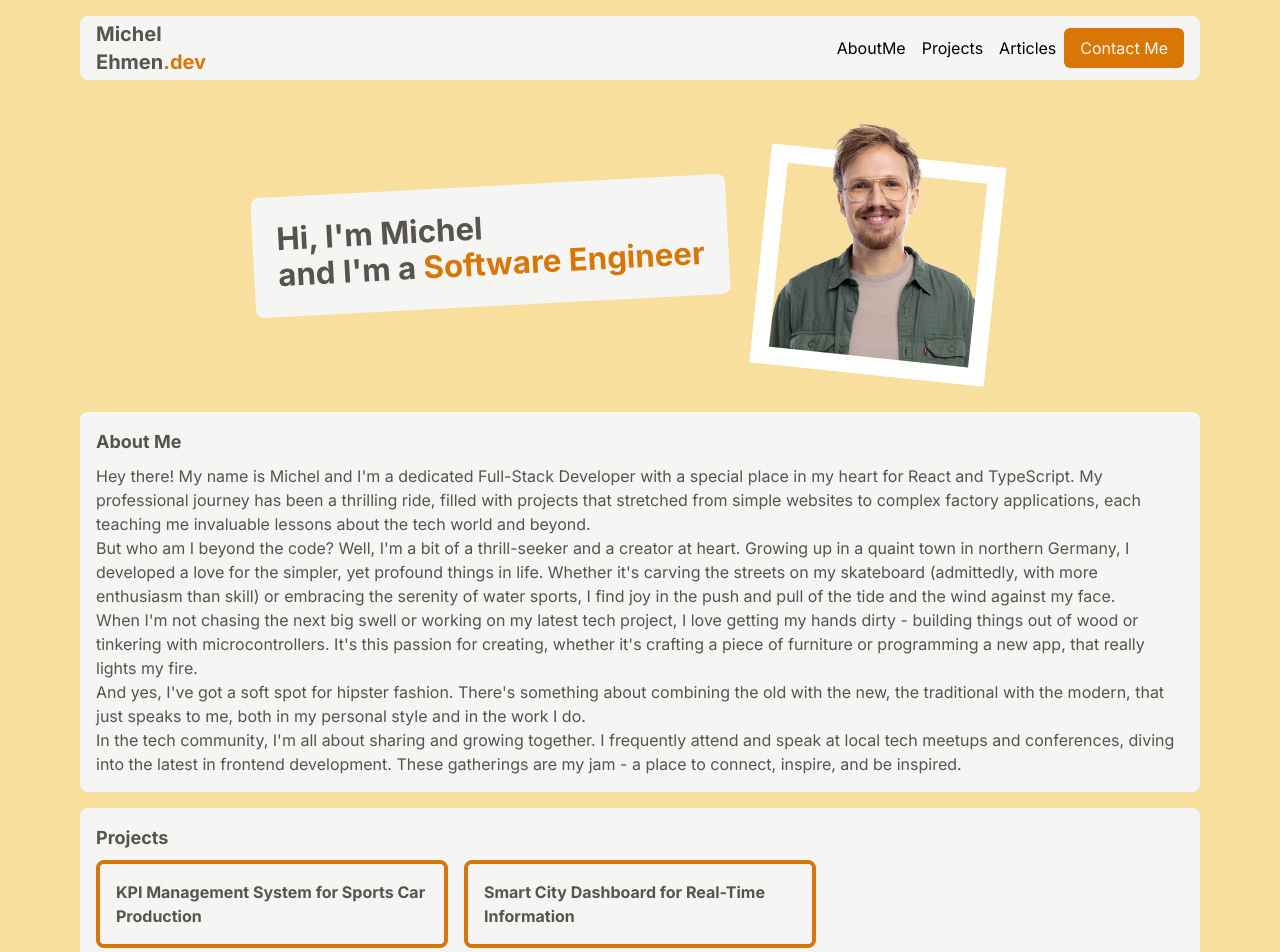
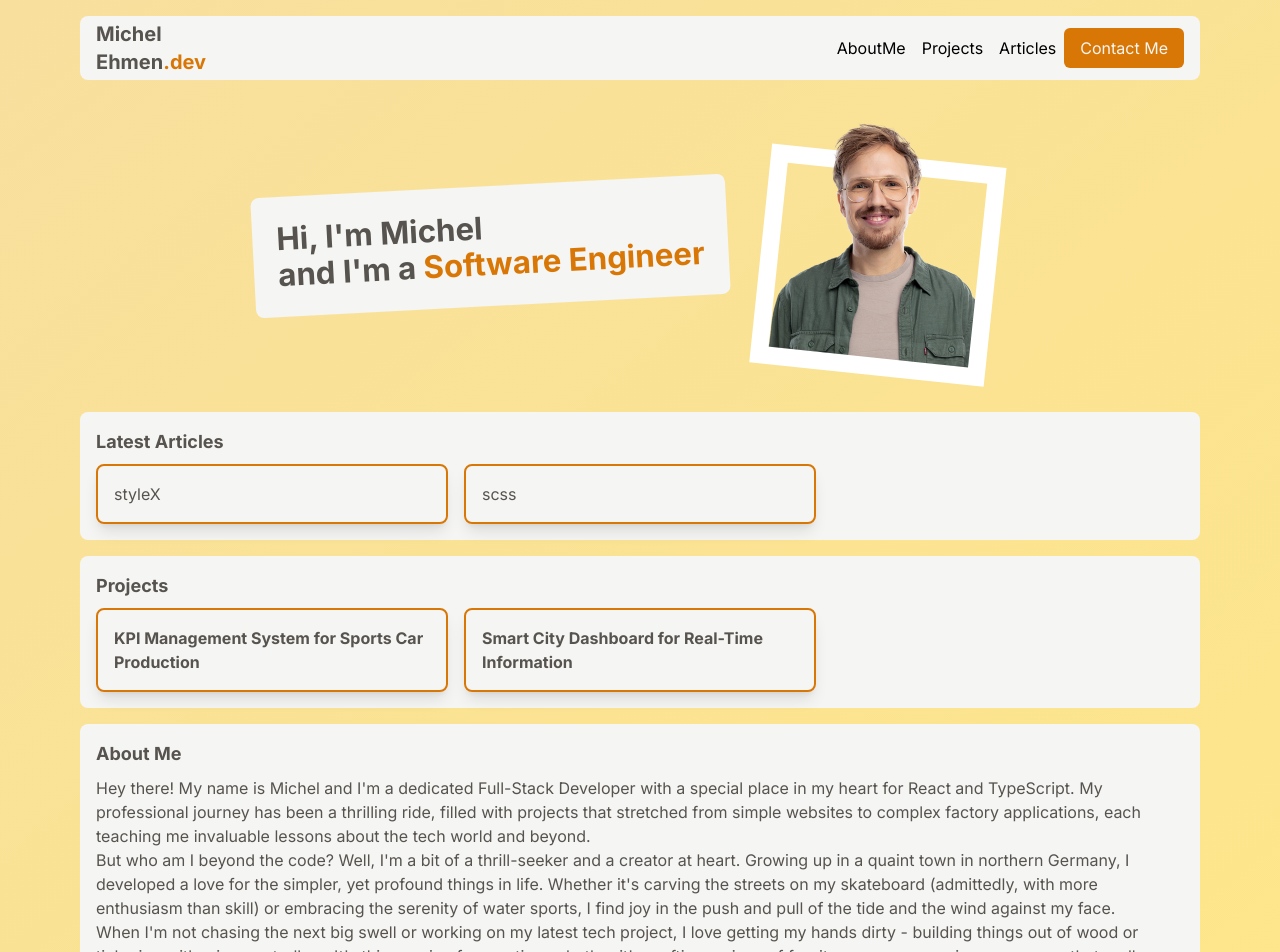
Before and after one commit to MichelEhmen/personal-website, a Next.js app: page / in a window 1280 px wide. Shown: the top 952 px of the page. Built offline with nearby package versions, Linux system fonts and the light colour scheme.

Commit message:
add general animation

```diff
--- a/src/app/layout.tsx
+++ b/src/app/layout.tsx
@@ -11,7 +11,9 @@ export const metadata = {
 const RootLayout = ({ children }: { children: React.ReactNode }) => {
   return (
     <html lang="en">
-      <body className={`${inter.className} bg-sand text-slate-100 `}>
+      <body
+        className={`${inter.className} bg-gradient-to-br from-sand to-amber-200 text-slate-100 `}
+      >
         {children}
       </body>
     </html>
--- a/src/app/page.tsx
+++ b/src/app/page.tsx
@@ -12,9 +12,9 @@ export default function App() {
       </div>
       <main className="container mx-auto flex flex-col gap-4 px-4 sm:px-6 lg:px-20">
         <Home />
+        <Articles />
+        <Projects />
         <About />
-        <Projects />
-        <Articles />
       </main>
     </>
   )
--- a/src/components/Card.tsx
+++ b/src/components/Card.tsx
@@ -1,21 +1,23 @@
 import classNames from 'classnames'
-import { HTMLAttributes, PropsWithChildren } from 'react'
+import { HTMLMotionProps, motion } from 'framer-motion'
+import { PropsWithChildren } from 'react'
 
 const Card = ({
   children,
   className,
   ...divProps
-}: PropsWithChildren<HTMLAttributes<HTMLDivElement>>) => {
+}: PropsWithChildren<HTMLMotionProps<'div'>>) => {
   return (
-    <div
+    <motion.div
       className={classNames(
         className,
-        'rounded-lg border-4 border-primary p-4 text-rock'
+        'rounded-lg border-2 border-primary p-4 text-rock shadow-lg'
       )}
       {...divProps}
+      layout
     >
       {children}
-    </div>
+    </motion.div>
   )
 }
 
--- a/src/sections/about/components/About.tsx
+++ b/src/sections/about/components/About.tsx
@@ -3,34 +3,28 @@ import Section from '@/components/Section'
 const About = () => {
   return (
     <Section title={'About Me'}>
-      Hey there! My name is Michel and I&apos;m a dedicated Full-Stack Developer
-      with a special place in my heart for React and TypeScript. My professional
-      journey has been a thrilling ride, filled with projects that stretched
-      from simple websites to complex factory applications, each teaching me
-      invaluable lessons about the tech world and beyond.
-      <br />
-      But who am I beyond the code? Well, I&apos;m a bit of a thrill-seeker and
-      a creator at heart. Growing up in a quaint town in northern Germany, I
-      developed a love for the simpler, yet profound things in life. Whether
-      it&apos;s carving the streets on my skateboard (admittedly, with more
-      enthusiasm than skill) or embracing the serenity of water sports, I find
-      joy in the push and pull of the tide and the wind against my face.
-      <br />
-      When I&apos;m not chasing the next big swell or working on my latest tech
-      project, I love getting my hands dirty - building things out of wood or
-      tinkering with microcontrollers. It&apos;s this passion for creating,
-      whether it&apos;s crafting a piece of furniture or programming a new app,
-      that really lights my fire.
-      <br />
-      And yes, I&apos;ve got a soft spot for hipster fashion. There&apos;s
-      something about combining the old with the new, the traditional with the
-      modern, that just speaks to me, both in my personal style and in the work
-      I do.
-      <br />
-      In the tech community, I&apos;m all about sharing and growing together. I
-      frequently attend and speak at local tech meetups and conferences, diving
-      into the latest in frontend development. These gatherings are my jam - a
-      place to connect, inspire, and be inspired.
+      <p>
+        Hey there! My name is Michel and I&apos;m a dedicated Full-Stack
+        Developer with a special place in my heart for React and TypeScript. My
+        professional journey has been a thrilling ride, filled with projects
+        that stretched from simple websites to complex factory applications,
+        each teaching me invaluable lessons about the tech world and beyond.
+      </p>
+      <p>
+        But who am I beyond the code? Well, I&apos;m a bit of a thrill-seeker
+        and a creator at heart. Growing up in a quaint town in northern Germany,
+        I developed a love for the simpler, yet profound things in life. Whether
+        it&apos;s carving the streets on my skateboard (admittedly, with more
+        enthusiasm than skill) or embracing the serenity of water sports, I find
+        joy in the push and pull of the tide and the wind against my face.{' '}
+      </p>
+      <p>
+        When I&apos;m not chasing the next big swell or working on my latest
+        tech project, I love getting my hands dirty - building things out of
+        wood or tinkering with microcontrollers. It&apos;s this passion for
+        creating, whether it&apos;s crafting a piece of furniture or programming
+        a new app, that really lights my fire.
+      </p>
     </Section>
   )
 }
--- a/src/sections/articles/components/Articles.tsx
+++ b/src/sections/articles/components/Articles.tsx
@@ -1,3 +1,4 @@
+'use client'
 import Card from '@/components/Card'
 import Section from '@/components/Section'
 
@@ -12,7 +13,7 @@ const Articles = () => {
     { title: 'scss', description: 'lorem ipsum dolor' }
   ]
   return (
-    <Section title="Articles">
+    <Section title="Latest Articles">
       <div className="grid grid-cols-1 gap-4 sm:grid-cols-2 md:grid-cols-3">
         {articles.map((article) => (
           <Card key={article.title}>{article.title}</Card>
--- a/src/sections/projects/components/ProjectCard.tsx
+++ b/src/sections/projects/components/ProjectCard.tsx
@@ -2,6 +2,7 @@
 import Card from '@/components/Card'
 import { Project } from '../types/Project'
 import { useState } from 'react'
+import { AnimatePresence, motion } from 'framer-motion'
 
 type ProjectCardProps = {
   project: Project
@@ -13,15 +14,24 @@ const ProjectCard = ({ project }: ProjectCardProps) => {
     console.log('clicked card')
     setIsOpen(!isOpen)
   }
-
   return (
     <Card onClick={cardClickHandler} className="cursor-pointer">
-      <div className="flex flex-col divide-y divide-gray-400 *:py-2 first:*:pt-0 last:*:pb-0">
-        <div className="font-bold">{project.title}</div>
+      <motion.div
+        className="flex flex-col divide-y divide-gray-400 *:py-2 first:*:pt-0 last:*:pb-0"
+        layout
+      >
+        <motion.div className="font-bold" layout>
+          {project.title}
+        </motion.div>
+        <AnimatePresence>
           {isOpen && (
+            <motion.div
+              initial={{ opacity: 0, height: 0 }}
+              animate={{ opacity: 1, height: 'auto' }}
+              exit={{ opacity: 0, height: 0 }}
+            >
               <div className="flex flex-col gap-2">
-            <p> {project.description}</p>
-            {/* <hr className="my-8 h-px border-0 bg-gray-200 dark:bg-gray-700" /> */}
+                <p>{project.description}</p>
                 <div className="flex flex-wrap gap-2">
                   {project.technologies.map((technology, idx) => (
                     <div
@@ -33,8 +43,10 @@ const ProjectCard = ({ project }: ProjectCardProps) => {
                   ))}
                 </div>
               </div>
+            </motion.div>
           )}
-      </div>
+        </AnimatePresence>
+      </motion.div>
     </Card>
   )
 }
```
Lines whose indentation alone changed are shown as unchanged.
